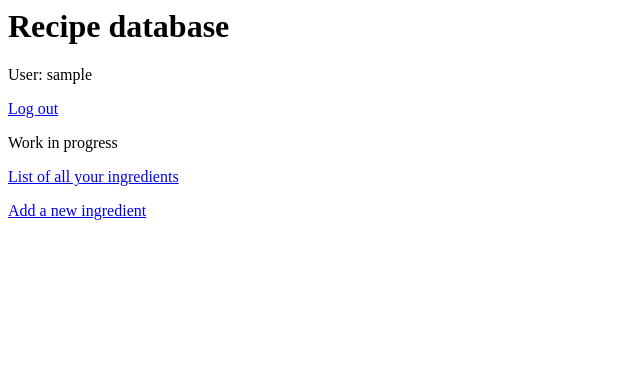
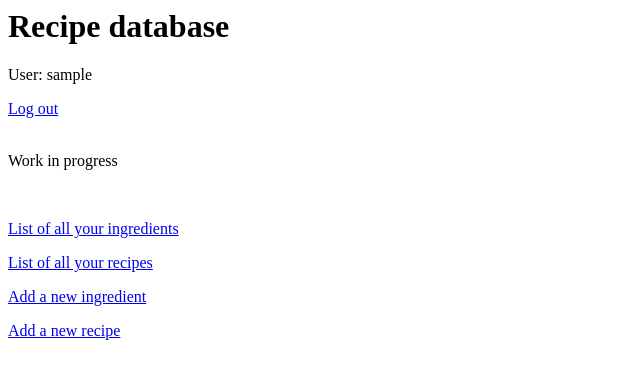
Before and after one commit to jullebli/tietokantasovellus-S2020, a Flask app: page / in a window 1280 px wide. Shown: the top 379 px of the page, without its empty margins (0-640 px from the left). Run offline with Flask 2, Linux system fonts and the light colour scheme; the visitor is signed in with stand-in values (Sample User, id 1).

Commit message:
Add recipe functions

```diff
--- a/app.py
+++ b/app.py
@@ -91,3 +91,53 @@ def delete_ingredient(id):
         return render_template("error.html", message="Ingredient does not exist or you don't have access to delete this ingredient")
     db.session.commit()
     return redirect("/ingredients")
+
+@app.route("/new_recipe")
+def new_recipe():
+    return render_template("new_recipe.html")
+
+@app.route("/add_recipe", methods=["POST"])
+def add_recipe():
+    if not "username" in session:
+        return render_template("error.html", message="You are not logged in")
+    name = request.form["name"]
+    description = request.form["description"]
+    if len(name) > 100:
+        return render_template("error.html", message="name of the recipe is too long")
+    if len(description) > 5000:
+        return render_template("error.html", message="description is too long")
+    sql = "INSERT INTO recipe (name, description, owner_id) VALUES (:name, :description, (SELECT id FROM users WHERE username=:username))"
+    db.session.execute(sql, {"name":name, "description":description, "username":session["username"]})
+    db.session.commit()
+    return redirect("/recipes")
+
+@app.route("/recipes")
+def list_recipes():
+    if not "username" in session:
+        return render_template("error.html", message="You are not logged in")
+    result = db.session.execute("SELECT id, name FROM recipe WHERE owner_id = (SELECT id FROM users WHERE username=:username)",
+                                {"username":session["username"]})
+    recipes = result.fetchall()
+    return render_template("recipes.html", recipes=recipes)
+
+@app.route("/delete_recipe/<int:id>", methods=["POST"])
+def delete_recipe(id):
+    if not "username" in session:
+        return render_template("error.html", message="You are not logged in")
+    sql = "DELETE FROM recipe WHERE id=:id AND owner_id=(SELECT id FROM users WHERE username=:username) RETURNING id"
+    result = db.session.execute(sql, {"id":id, "username":session["username"]})
+    deleted = result.fetchall()
+    print(deleted)
+    if len(deleted) != 1:
+        return render_template("error.html", message="Recipe does not exist or you don't have access to delete this recipe")
+    db.session.commit()
+    return redirect("/recipes")
+
+@app.route("/recipe/<int:id>")
+def show_recipe(id):
+    if not "username" in session:
+        return render_template("error.html", message="You are not logged in")
+    sql = "SELECT name, description FROM recipe WHERE id=:id AND owner_id=(SELECT id FROM users WHERE username=:username)"
+    result = db.session.execute(sql, {"id":id, "username":session["username"]})
+    recipe = result.fetchone()
+    return render_template("recipe.html", name=recipe[0], description=recipe[1])
--- a/templates/index.html
+++ b/templates/index.html
@@ -15,8 +15,12 @@
 {% endif %}
 
 <br>
+<br>
 <p>Work in progress</p>
+<br>
 {% if session.username %}
 <p><a href="/ingredients">List of all your ingredients</a></p>
+<p><a href="/recipes">List of all your recipes</a></p>
 <p><a href="/new_ingredient">Add a new ingredient</a></p>
+<p><a href="/new_recipe">Add a new recipe</a></p>
 {% endif %}
--- /dev/null
+++ b/templates/recipe.html
@@ -0,0 +1,3 @@
+<h1>{{ name }}</h1>
+<br>
+<pre>{{ description }}</pre>
```
Also changed, not shown: templates/new_recipe.html (added, +26 -0 lines), templates/recipes.html (added, +10 -0 lines).
